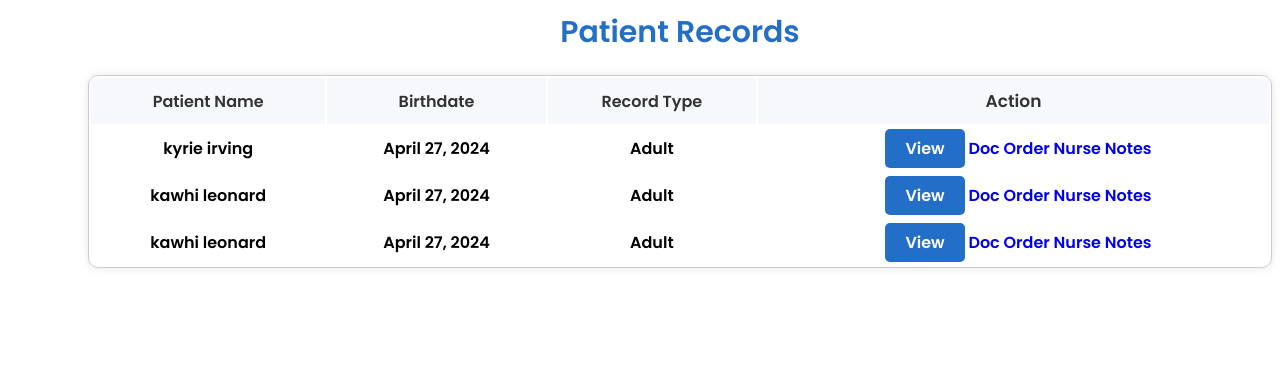
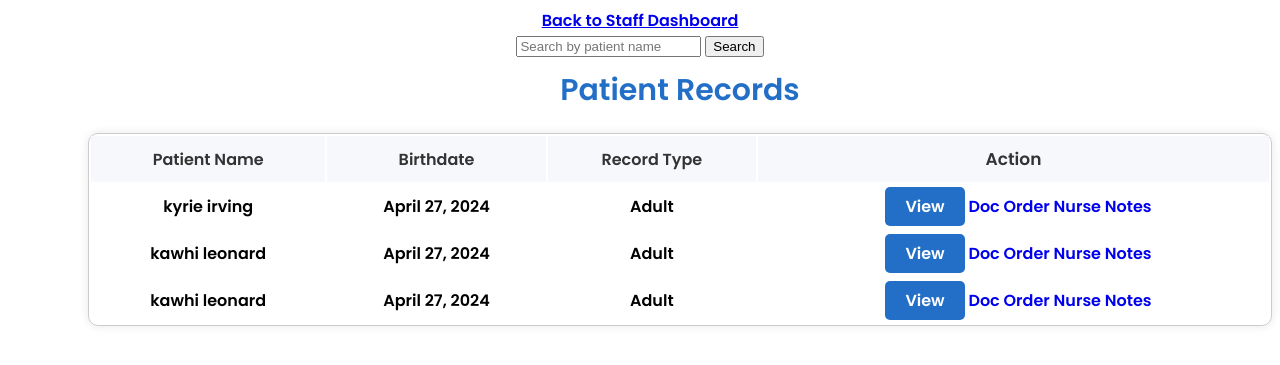
Before and after one commit to stephanopineda/PHCR-WebApp, a Django app: page /viewrecords/ in a window 1280 px wide. Shown: the top 365 px of the page. Run offline with Django 5.2, Linux system fonts and the light colour scheme; a user stored in the database is signed in; data comes from the database, SQL or seed files in the repository; some libraries are stand-ins or nearby versions.

Commit message:
search function

```diff
--- a/base/templates/base/staff-section/view_precords.html
+++ b/base/templates/base/staff-section/view_precords.html
@@ -7,6 +7,23 @@
     <link rel="stylesheet" type="text/css" href="{% static 'styles/staff/view_records.css' %}">
 
 <body>
+
+    <a href="{% url 'staff_dashboard' %}" class="back-button">Back to Staff Dashboard</a>
+
+    {% url 'staff_dashboard' as staff_dashboard_url %}
+
+{% if request.path == staff_dashboard_url %}
+<form method="GET" action="{% url 'view_records' %}" class="search-form" target="_blank">
+    <input type="text" name="search_query" placeholder="Search by patient name">
+    <button type="submit">Search</button>
+</form>
+{% else %}
+    <form method="GET" action="{% url 'view_records' %}" class="search-form">
+        <input type="text" name="search_query" placeholder="Search by patient name">
+        <button type="submit">Search</button>
+    </form>
+{% endif %}
+
 
     <div class="records-container">
         <h2 class="records-title">Patient Records</h2>
--- a/base/views.py
+++ b/base/views.py
@@ -10,8 +10,6 @@ from functools import wraps
 from xhtml2pdf import pisa
 from datetime import datetime, timedelta
 from django.db.models import Q
-
-
 
 # Home
 def home(request):
@@ -193,8 +191,10 @@ def unverifiedforms(request):
     context = {'unverified_forms': unverified_forms}
     return render(request, 'base/staff-section/unverifiedforms.html', context)
 
+
 @staff_login_required
 def view_records(request):
+    search_query = request.GET.get('search_query')
     verified_forms = Form.objects.filter(status='Verified')
 
     verified_forms_data = []
@@ -208,7 +208,7 @@ def view_records(request):
                     'patient_name': patient_name,
                     'record_type': form.record_type,
                     'birthdate': patient_data.user.birth_date,
-                    'form_id':form.id,
+                    'form_id': form.id,
                 })
         elif form.record_type == 'Child':
             patient_data = Child.objects.filter(form=form).first()
@@ -219,7 +219,7 @@ def view_records(request):
                     'patient_name': patient_name,
                     'record_type': form.record_type,
                     'birthdate': patient_data.user.birth_date,
-                    'form_id':form.id,
+                    'form_id': form.id,
                 })
         elif form.record_type == 'Pediatric':
             patient_data = Pediatric.objects.filter(form=form).first()
@@ -230,11 +230,16 @@ def view_records(request):
                     'patient_name': patient_name,
                     'record_type': form.record_type,
                     'birthdate': patient_data.user.birth_date,
-                                        'form_id':form.id,
+                    'form_id': form.id,
                 })
 
-    context = {'verified_forms_data': verified_forms_data}
+    # Filter records based on search query
+    if search_query:
+        verified_forms_data = [data for data in verified_forms_data if search_query.lower() in data['patient_name'].lower()]
+
+    context = {'verified_forms_data': verified_forms_data, 'search_query': search_query}
     return render(request, 'base/staff-section/view_precords.html', context)
+
 
 @staff_login_required
 def manage_users(request):
```
